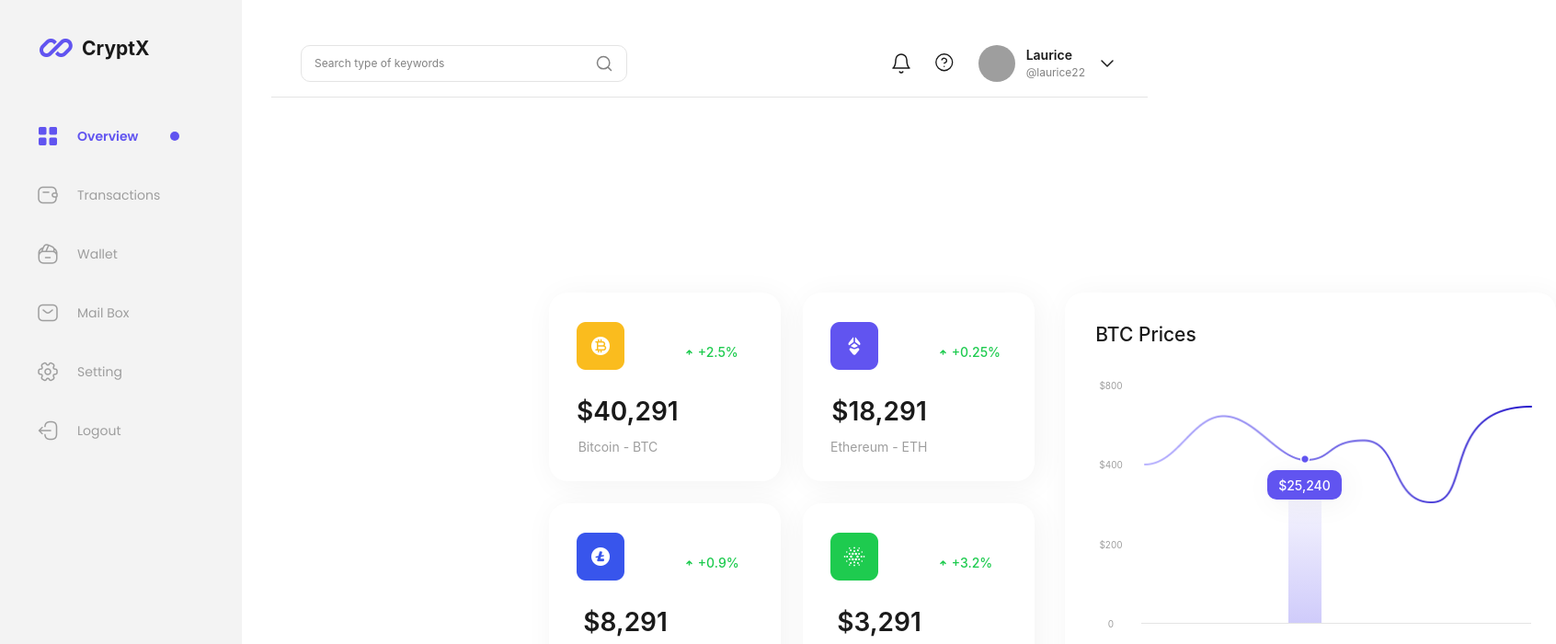
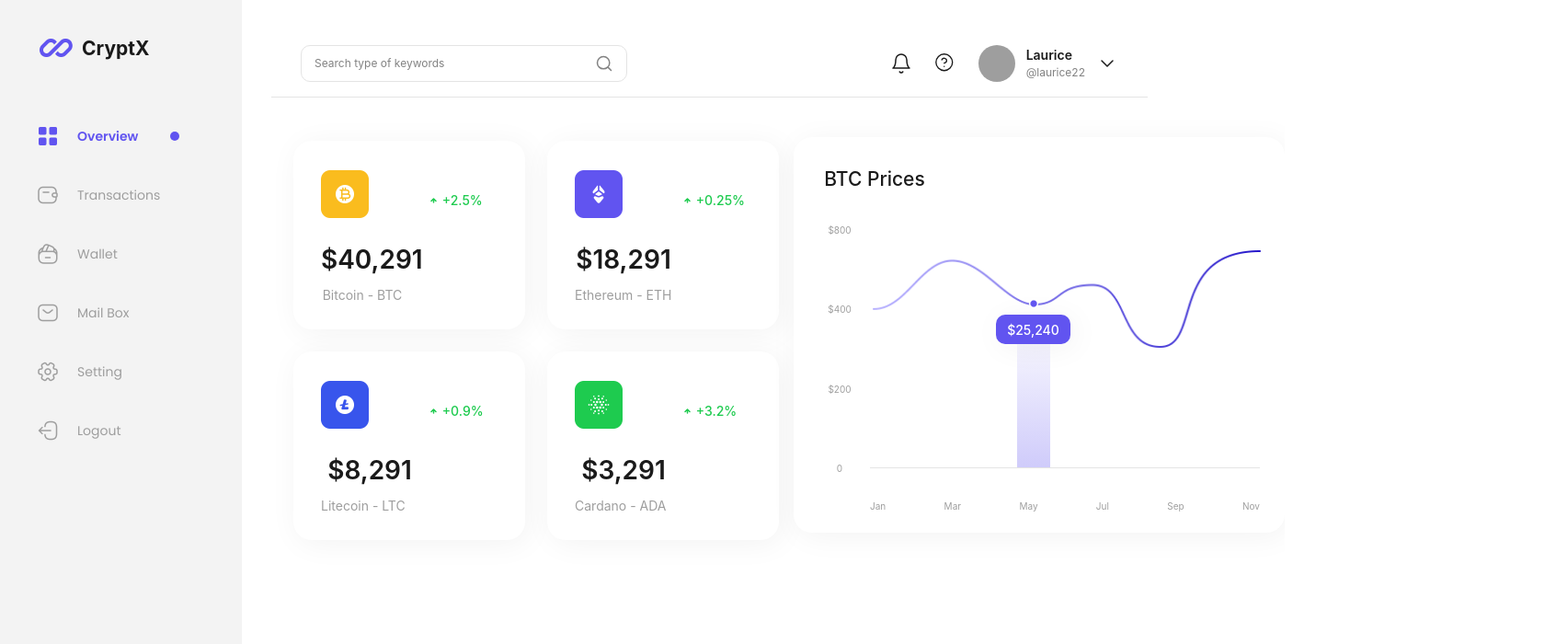
Before and after one commit to zandilemaleka/cryptx-dashboard, a React (Create React App) app: page / in a window 1280 px wide. Shown: the top 700 px of the page at 92% size, 1692 px wide, since content can reach past the window. Built offline with nearby package versions, Linux system fonts and the light colour scheme.

Commit message:
Updated the MainContent.jsx

```diff
--- a/src/components/layout/MainContent.jsx
+++ b/src/components/layout/MainContent.jsx
@@ -19,10 +19,9 @@ const MainContent = () => {
   };
 
   return (
-      <div className="relative w-full h-screen">
-    {/* 2x2 Grid for crypto cards */}
-
-        <div className="absolute top-[149px] left-[302px] grid grid-cols-2 gap-6">
+    <div className="flex p-6 gap-6">
+      {/* Cards grid */}
+      <div className="grid grid-cols-2 gap-6 mt-[-40px]">
         {cryptoCards.map((card) => (
           <MetricCard
             key={card.id}
@@ -34,9 +33,12 @@ const MainContent = () => {
           />
         ))}
       </div>
+
+      {/* Chart */}
       <ChartVisual {...btcChartData} />
     </div>
   );
+
 };
 
 export default MainContent;
--- a/src/components/ui/ChartVisual.jsx
+++ b/src/components/ui/ChartVisual.jsx
@@ -5,7 +5,7 @@ import dotImg from "../../assets/dot.png";
 
 const ChartVisual = ({ title, currentPrice, labels, yAxisLabels }) => {
   return (
-    <div className="absolute w-[534px] h-[442px] top-[149px] left-[863px] bg-white shadow-[4px_4px_33px_rgba(0,0,0,0.05)] rounded-[20px]">
+    <div className="absolute w-[534px] h-[430px] top-[149px] left-[863px] bg-white shadow-[4px_4px_33px_rgba(0,0,0,0.05)] rounded-[20px]">
       <div className="absolute w-[110px] h-[32px] left-[33px] top-[30px]">
         <span className="font-poppins font-medium text-[21px] leading-[32px] text-[#1A1A1A]">
           {title}
```
